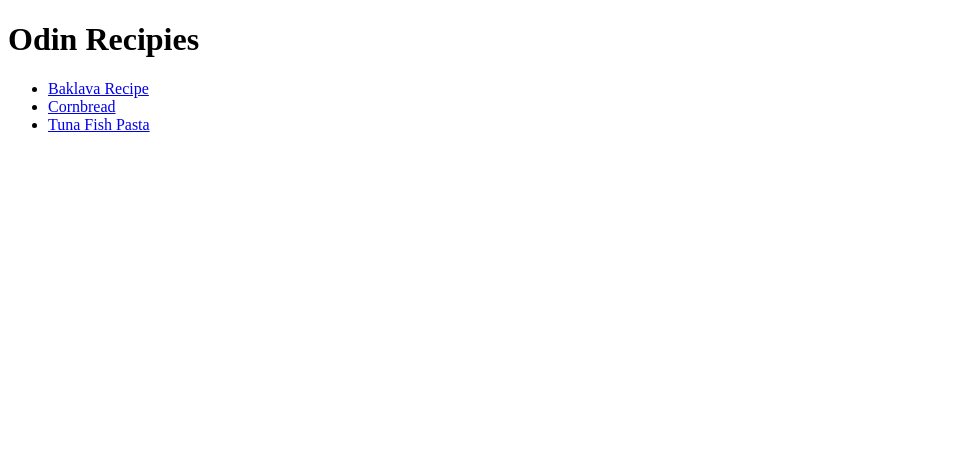
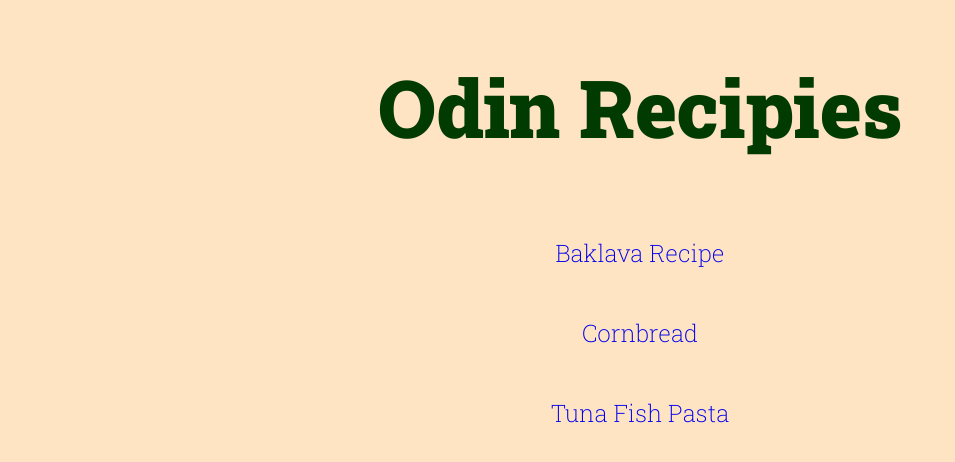
Before and after one commit to Erik-Russell/odin-recipes, a plain HTML site: page index.html in a window 1280 px wide. Shown: the whole page, without its empty margins (0-955 px from the left). Drawn offline with Linux system fonts and the light colour scheme.

Commit message:
Created styles.css Added Google Font: Roboto Slab Included css+font link on all html pages CSS format on index.html

```diff
--- a/index.html
+++ b/index.html
@@ -5,14 +5,18 @@
     <meta charset="UTF-8">
     <meta name="viewport" content="width=device-width, initial-scale=1.0">
     <title>Odin Recipes</title>
+    <link rel="preconnect" href="https://fonts.googleapis.com">
+    <link rel="preconnect" href="https://fonts.gstatic.com" crossorigin>
+    <link href="https://fonts.googleapis.com/css2?family=Roboto+Slab:wght@100..900&display=swap" rel="stylesheet">
+    <link rel="stylesheet" href="styles.css">
 </head>
 
-<body>
-    <h1>Odin Recipies</h1>
-    <ul>
-        <li><a href="recipes/baklava.html">Baklava Recipe</a></li>
-        <li><a href="recipes/cornbread.html">Cornbread</a></li>
-        <li><a href="recipes/tuna-fish-pasta.html">Tuna Fish Pasta</a></li>
+<body class="index-page">
+    <h1 id="index-header">Odin Recipies</h1>
+    <ul class="recipe-list">
+        <li><a class="recipe-link" href="recipes/baklava.html">Baklava Recipe</a></li>
+        <li><a class="recipe-link" href="recipes/cornbread.html">Cornbread</a></li>
+        <li><a class="recipe-link" href="recipes/tuna-fish-pasta.html">Tuna Fish Pasta</a></li>
     </ul>
 </body>
 
--- /dev/null
+++ b/styles.css
@@ -0,0 +1,43 @@
+/* all pages */
+
+* {
+  font-family: "Roboto Slab", serif;
+  font-optical-sizing: auto;
+  font-weight: 200;
+  font-style: normal;
+  background-color: bisque;
+  text-align: center;
+  /* TODO:
+    REMOVE
+    BORDER
+  */
+  /* border: 1px solid red; */
+}
+
+
+
+/* index.html */
+
+
+#index-header {
+    font-size: 10vh;
+    font-weight: 900;
+    color: rgb(2, 59, 2);
+}
+
+.recipe-list {
+    list-style: none;
+    font-size: 3vh;
+    padding: 0;
+}
+
+.recipe-list li {
+    padding: 1em;
+}
+
+.recipe-link {
+    text-decoration: none;
+}
+
+
+/* recipies */
```
Also changed, not shown: recipes/baklava.html (+4 -0 lines), recipes/cornbread.html (+4 -0 lines), recipes/tuna-fish-pasta.html (+4 -0 lines).
